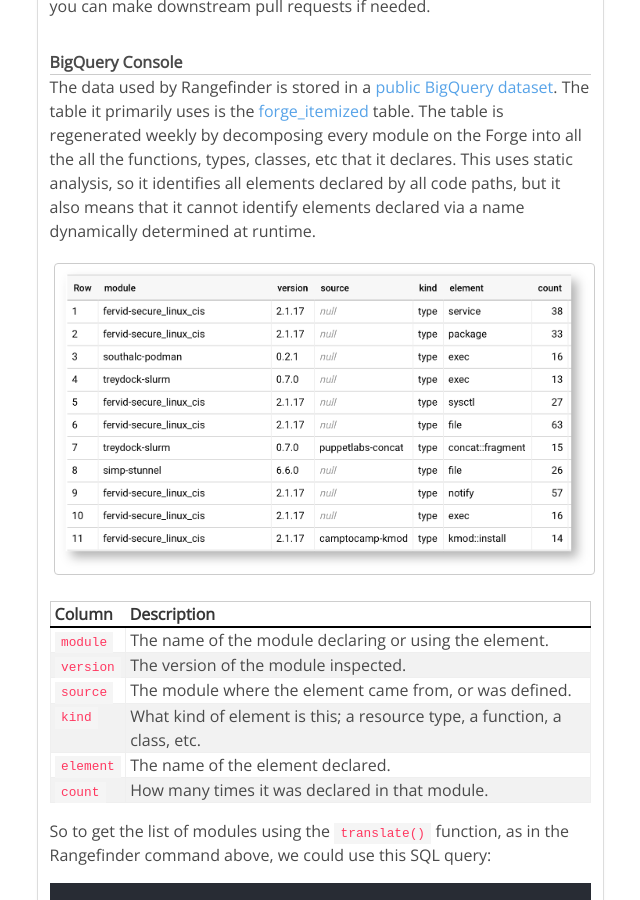
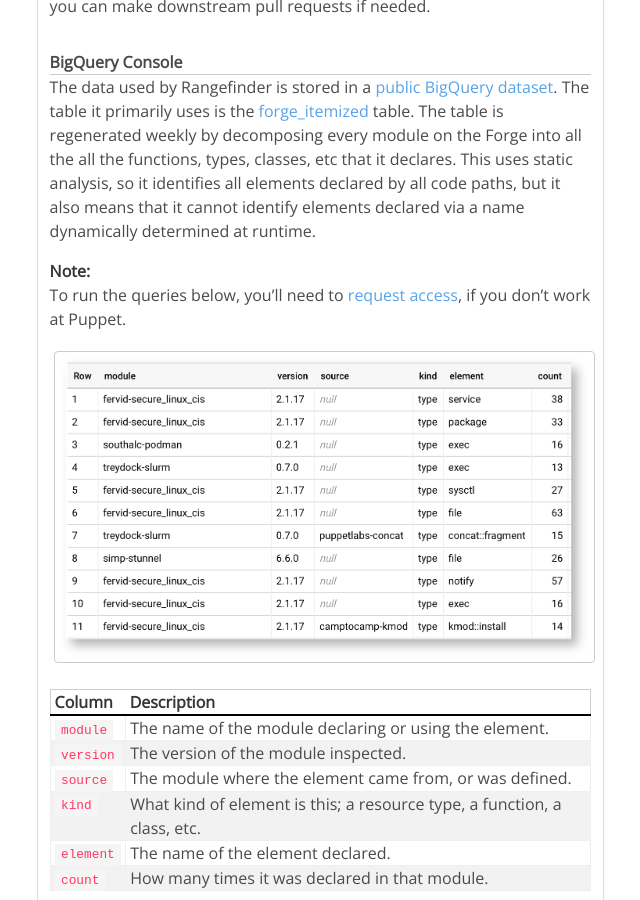
Before and after one commit to binford2k/binford2k.com, a Jekyll site: the page built from _posts/2020-12-11-slicing-and-dicing-forge-usage-data.md, in a window 1280 px wide and 900 px high, scrolled down 1504 px. Shown: the whole window, without its empty margins (178-818 px from the left). Built offline with Jekyll 4.4.1, drawn with Linux system fonts in a browser that asks for light colours; comment, search, counter and statistics services are not loaded.

Commit message:
fixed bq console link

```diff
--- a/_posts/2020-12-11-slicing-and-dicing-forge-usage-data.md
+++ b/_posts/2020-12-11-slicing-and-dicing-forge-usage-data.md
@@ -62,13 +62,16 @@
 
 ## BigQuery Console
 
-The data used by Rangefinder is stored in a [public BigQuery dataset](https://console.cloud.google.com/bigquery?utm_source=bqui&utm_medium=link&utm_campaign=classic&project=puppetlabs.com:api-project-531226060619&p=dataops-puppet-public-data&d=community).
-The table it primarily uses is the [forge_itemized](https://console.cloud.google.com/bigquery?utm_source=bqui&utm_medium=link&utm_campaign=classic&project=puppetlabs.com:api-project-531226060619&p=dataops-puppet-public-data&d=community&t=forge_itemized&page=table)
+The data used by Rangefinder is stored in a [public BigQuery dataset](https://console.cloud.google.com/bigquery?project=dataops-puppet-public-data&folder=&supportedpurview=project&p=dataops-puppet-public-data&d=community&page=dataset).
+The table it primarily uses is the [forge_itemized](https://console.cloud.google.com/bigquery?project=dataops-puppet-public-data&folder=&supportedpurview=project&p=dataops-puppet-public-data&d=community&t=forge_itemized&page=table)
 table. The table is regenerated weekly by decomposing every module on the Forge
 into all the all the functions, types, classes, etc that it declares. This uses
 static analysis, so it identifies all elements declared by all code paths, but
 it also means that it cannot identify elements declared via a name dynamically
 determined at runtime.
+
+**Note:**<br />
+To run the queries below, you'll need to [request access](mailto:community@puppet.com), if you don't work at Puppet.
 
 ![BigQuery Console on the forge_itemized table]({{ site.baseurl }}/assets/images/bigquery_itemized.png)
 
```
